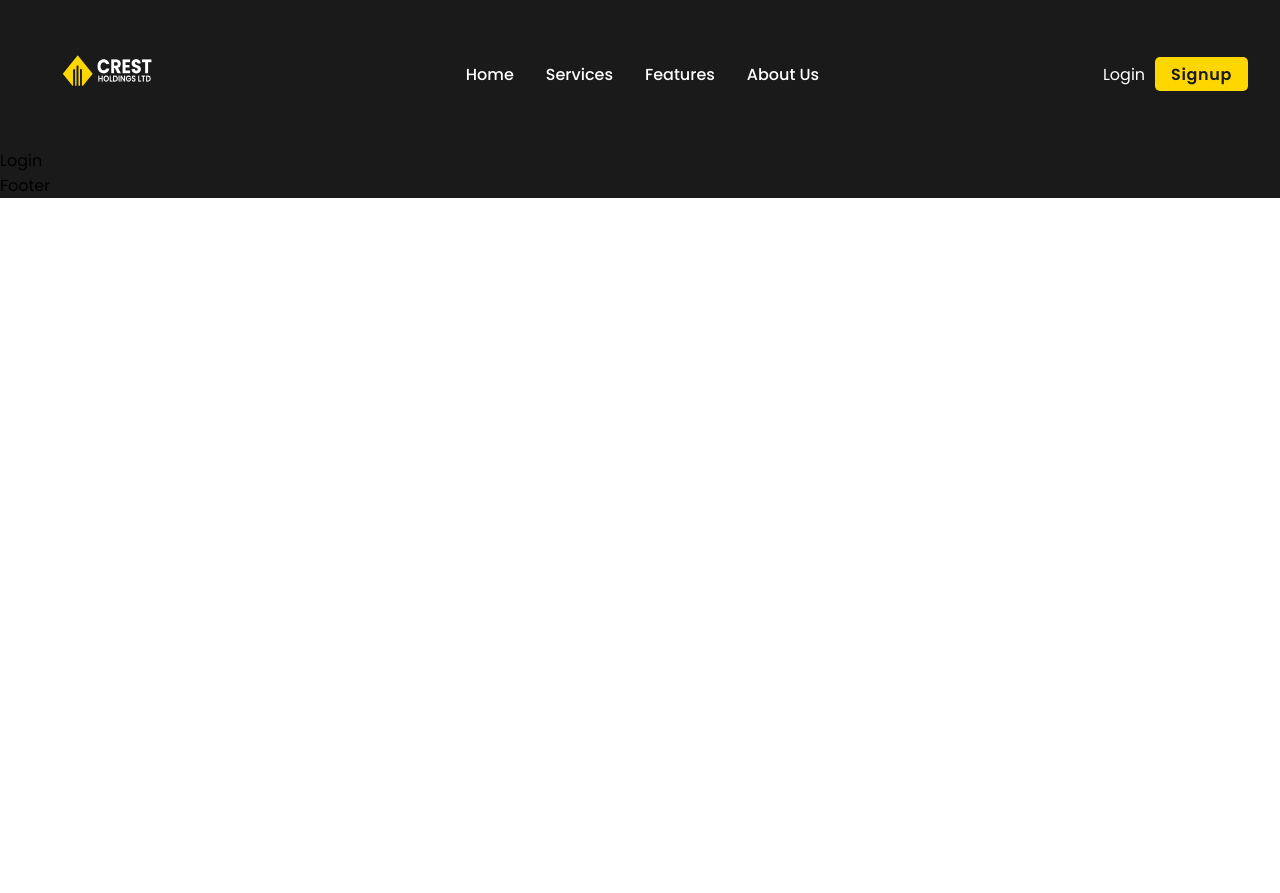
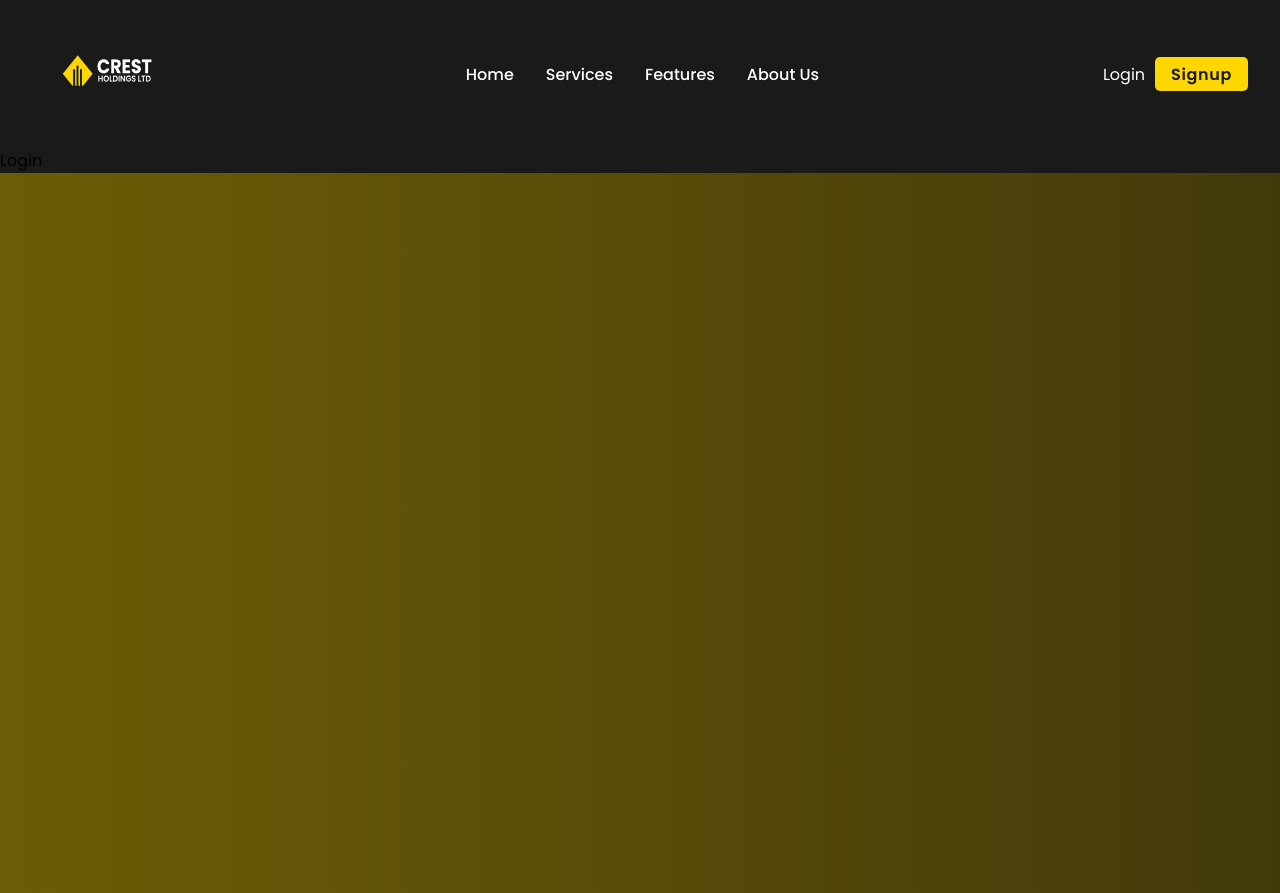
Before and after one commit to JosephWagio/crest, a React (Create React App) app: page /signin in a window 1280 px wide. Before the commit the page ends 800 px from the top, so only its background shows below. Built offline with nearby package versions, Linux system fonts and the light colour scheme.

Commit message:
Footer Commit

```diff
--- a/src/components/common/Footer/Footer.css
+++ b/src/components/common/Footer/Footer.css
@@ -0,0 +1,21 @@
+:root {
+	--footer-bg: #6d5c06;
+	--secondary-bg: #ffd700;
+}
+
+.footer-container {
+	min-height: 40vh;
+	position: relative;
+	height: 90vh;
+	background: linear-gradient(90deg, var(--footer-bg), #423a0b);
+}
+
+.footer-container::before {
+	content: "";
+	position: absolute;
+	bottom: 0;
+	left: 0;
+	width: 0%;
+	height: 200px;
+	background: #000;
+}
--- a/src/components/common/Footer/Footer.jsx
+++ b/src/components/common/Footer/Footer.jsx
@@ -1,11 +1,9 @@
-import React from 'react'
+import React from "react";
 
-import "./Footer.css"
+import "./Footer.css";
 
 const Footer = () => {
-  return (
-    <div>Footer</div>
-  )
-}
+	return <div className="footer-container"></div>;
+};
 
-export default Footer
+export default Footer;
```
Also changed, not shown: src/pages/Home/Footer/Footer.jsx (deleted, +0 -7 lines), src/pages/Home/Home.jsx (+7 -7 lines), src/pages/Home/Footer/Footer.css (deleted).
